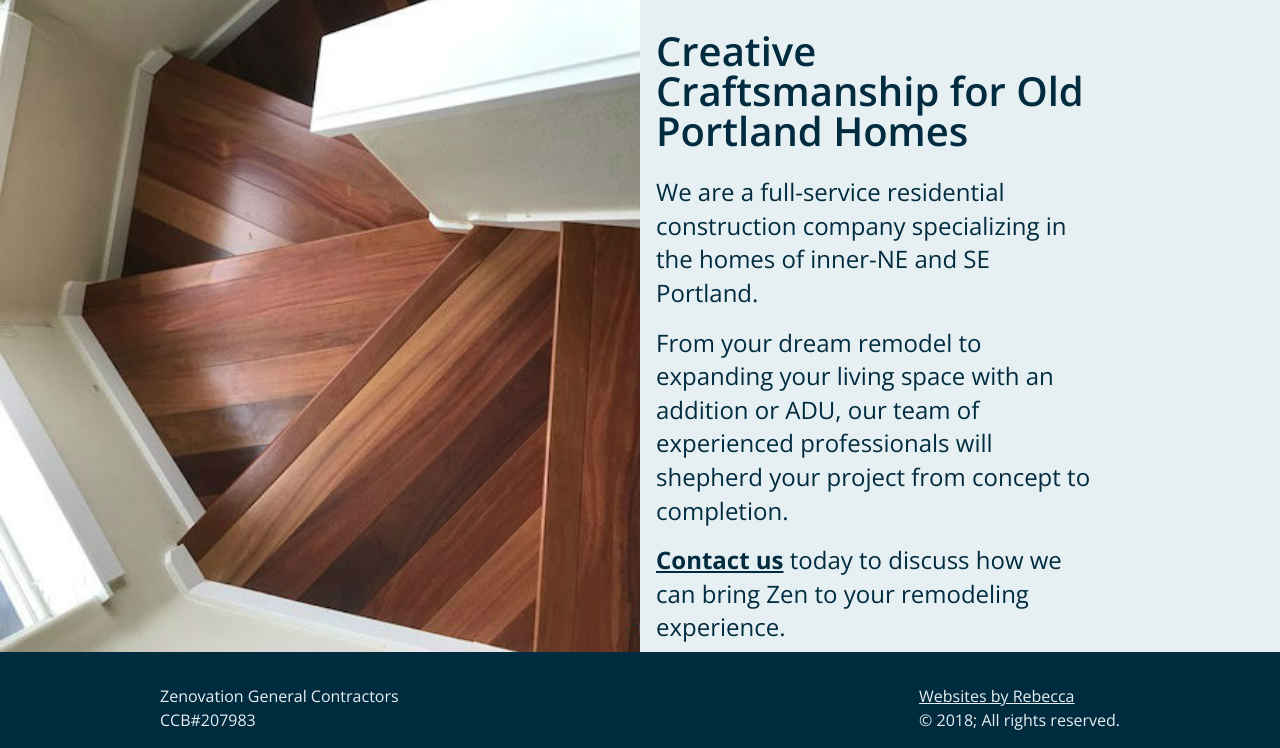
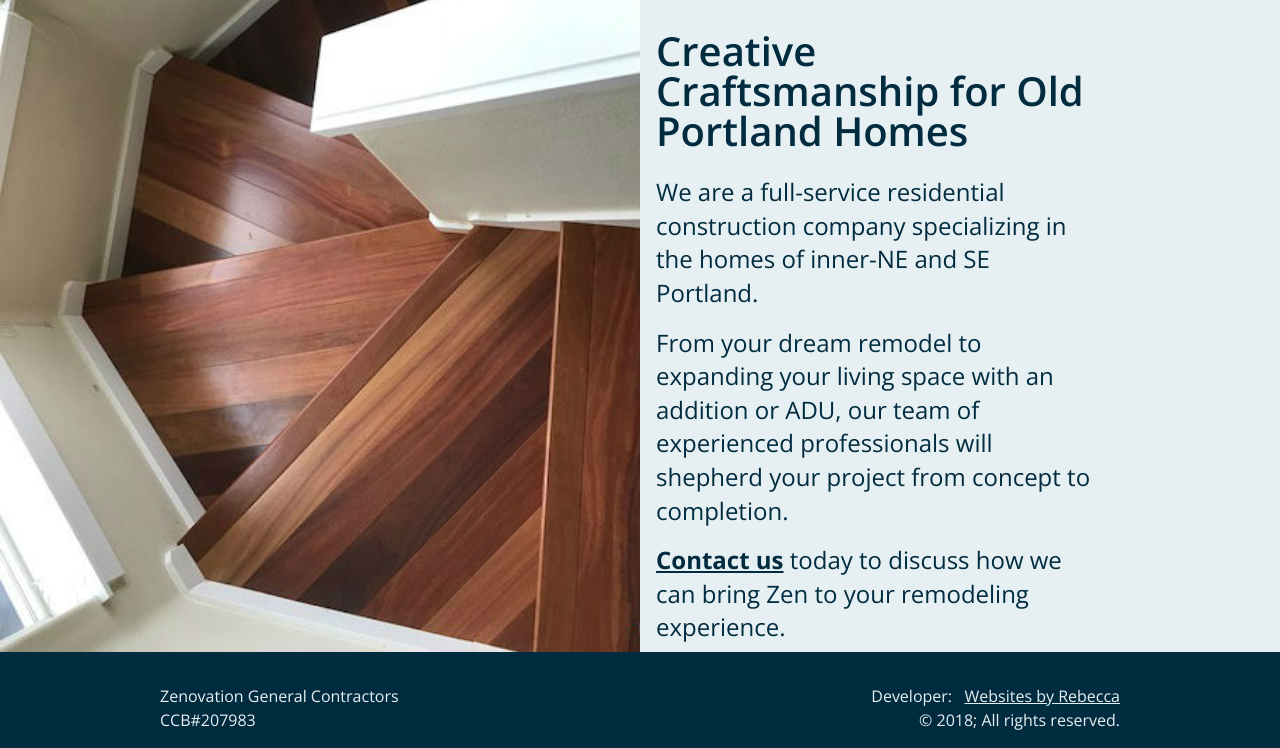
Before and after one commit to rhoffen/zenovation, a PHP site: page /index.html in a window 1280 px wide. Shown: the part 221-969 px from the top of the page. Run offline with PHP 8.4, Linux system fonts and the light colour scheme.

Commit message:
Added developer to footer

```diff
--- a/bathroom-gallery.html
+++ b/bathroom-gallery.html
@@ -91,7 +91,7 @@
         <div class="wbr-info">
           <span id="wbr-mail">
             <!-- Script for Website by Rebecca email mask -->
-            <script src="./resources/javascript/websitemailmask.js" type="text/javascript"></script>
+            Developer: &nbsp <script src="./resources/javascript/websitemailmask.js" type="text/javascript"></script>
           </span>
           <span id="rights"> &copy 2018; All rights reserved.</span>
         </div>
--- a/before-after-gallery.html
+++ b/before-after-gallery.html
@@ -88,7 +88,7 @@
         <div class="wbr-info">
           <span id="wbr-mail">
             <!-- Script for Website by Rebecca email mask -->
-            <script src="./resources/javascript/websitemailmask.js" type="text/javascript"></script>
+            Developer: &nbsp <script src="./resources/javascript/websitemailmask.js" type="text/javascript"></script>
           </span>
           <span id="rights"> &copy 2018; All rights reserved.</span>
         </div>
--- a/contact.html
+++ b/contact.html
@@ -85,7 +85,7 @@
         <div class="wbr-info">
           <span id="wbr-mail">
             <!-- Script for Website by Rebecca email mask -->
-            <script src="./resources/javascript/websitemailmask.js" type="text/javascript"></script>
+            Developer: &nbsp <script src="./resources/javascript/websitemailmask.js" type="text/javascript"></script>
           </span>
           <span id="rights"> &copy 2018; All rights reserved.</span>
         </div>
--- a/galleries.html
+++ b/galleries.html
@@ -167,7 +167,7 @@
       <div class="wbr-info">
         <span id="wbr-mail">
           <!-- Script for Website by Rebecca email mask -->
-          <script src="./resources/javascript/websitemailmask.js" type="text/javascript"></script>
+          Developer: &nbsp <script src="./resources/javascript/websitemailmask.js" type="text/javascript"></script>
         </span>
         <span id="rights"> &copy 2018; All rights reserved.</span>
       </div>
--- a/index.html
+++ b/index.html
@@ -70,7 +70,7 @@
         <div class="wbr-info">
           <span id="wbr-mail">
             <!-- Script for Website by Rebecca email mask -->
-            <script src="./resources/javascript/websitemailmask.js" type="text/javascript"></script>
+            Developer: &nbsp <script src="./resources/javascript/websitemailmask.js" type="text/javascript"></script>
           </span>
           <span id="rights"> &copy 2018; All rights reserved.</span>
         </div>
--- a/kitchen-gallery.html
+++ b/kitchen-gallery.html
@@ -97,7 +97,7 @@
         <div class="wbr-info">
           <span id="wbr-mail">
             <!-- Script for Website by Rebecca email mask -->
-            <script src="./resources/javascript/websitemailmask.js" type="text/javascript"></script>
+            Developer: &nbsp <script src="./resources/javascript/websitemailmask.js" type="text/javascript"></script>
           </span>
           <span id="rights"> &copy 2018; All rights reserved.</span>
         </div>
--- a/outdoor-gallery.html
+++ b/outdoor-gallery.html
@@ -109,7 +109,7 @@
         <div class="wbr-info">
           <span id="wbr-mail">
             <!-- Script for Website by Rebecca email mask -->
-            <script src="./resources/javascript/websitemailmask.js" type="text/javascript"></script>
+            Developer: &nbsp <script src="./resources/javascript/websitemailmask.js" type="text/javascript"></script>
           </span>
           <span id="rights"> &copy 2018; All rights reserved.</span>
         </div>
--- a/resources/css/contact-style.css
+++ b/resources/css/contact-style.css
@@ -1,9 +1,6 @@
 h1, h2 {
   font-weight: 700;
 }
-/*#contactform {
-  height: 50vh;
-}*/
 
 #contact-section {
   flex-direction: column;
@@ -164,7 +161,7 @@ input[type=submit]:hover, input[type=reset]:hover {
   }
 
   .zen-info,
-  .wbr-info
+  .wbr-info,
   #rights {
     text-align: center;
   }
--- a/resources/css/style.css
+++ b/resources/css/style.css
@@ -254,6 +254,11 @@ footer .container {
 }
 
 #wbr-mail {
+  /*text-decoration: underline;*/
+  text-align: right;
+}
+
+#wbr-mail a {
   text-decoration: underline;
 }
 
--- a/services.html
+++ b/services.html
@@ -174,7 +174,7 @@
         <div class="wbr-info">
           <span id="wbr-mail">
             <!-- Script for Website by Rebecca email mask -->
-            <script src="./resources/javascript/websitemailmask.js" type="text/javascript"></script>
+            Developer: &nbsp <script src="./resources/javascript/websitemailmask.js" type="text/javascript"></script>
           </span>
           <span id="rights"> &copy 2018; All rights reserved.</span>
         </div>
--- a/thanks.html
+++ b/thanks.html
@@ -59,7 +59,7 @@
         <div class="wbr-info">
           <span id="wbr-mail">
             <!-- Script for Website by Rebecca email mask -->
-            <script src="./resources/javascript/websitemailmask.js" type="text/javascript"></script>
+            Developer: &nbsp <script src="./resources/javascript/websitemailmask.js" type="text/javascript"></script>
           </span>
           <span id="rights"> &copy 2018; All rights reserved.</span>
         </div>
--- a/woodworking-gallery.html
+++ b/woodworking-gallery.html
@@ -98,7 +98,7 @@
         <div class="wbr-info">
           <span id="wbr-mail">
             <!-- Script for Website by Rebecca email mask -->
-            <script src="./resources/javascript/websitemailmask.js" type="text/javascript"></script>
+            Developer: &nbsp <script src="./resources/javascript/websitemailmask.js" type="text/javascript"></script>
           </span>
           <span id="rights"> &copy 2018; All rights reserved.</span>
         </div>
```
